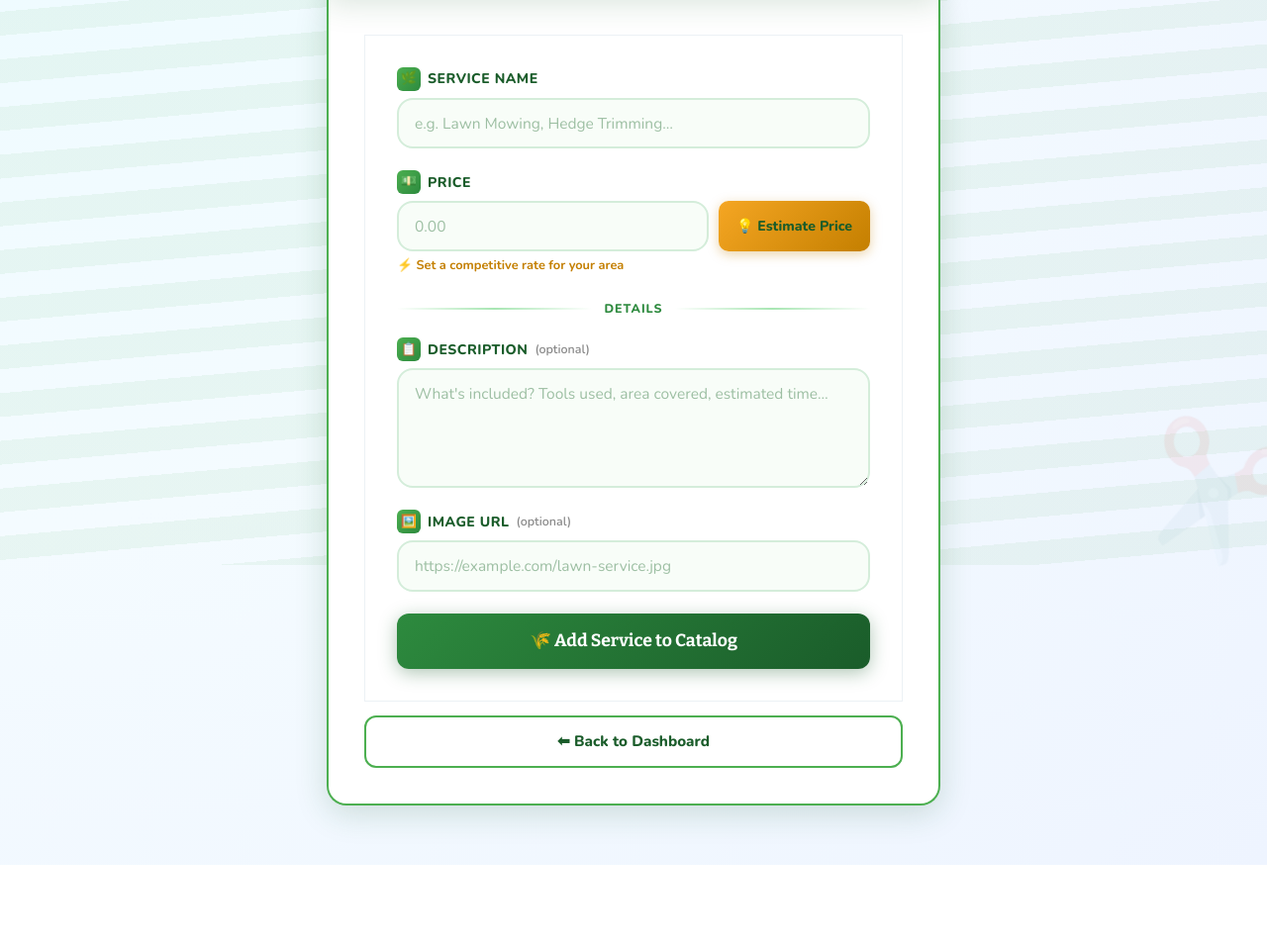
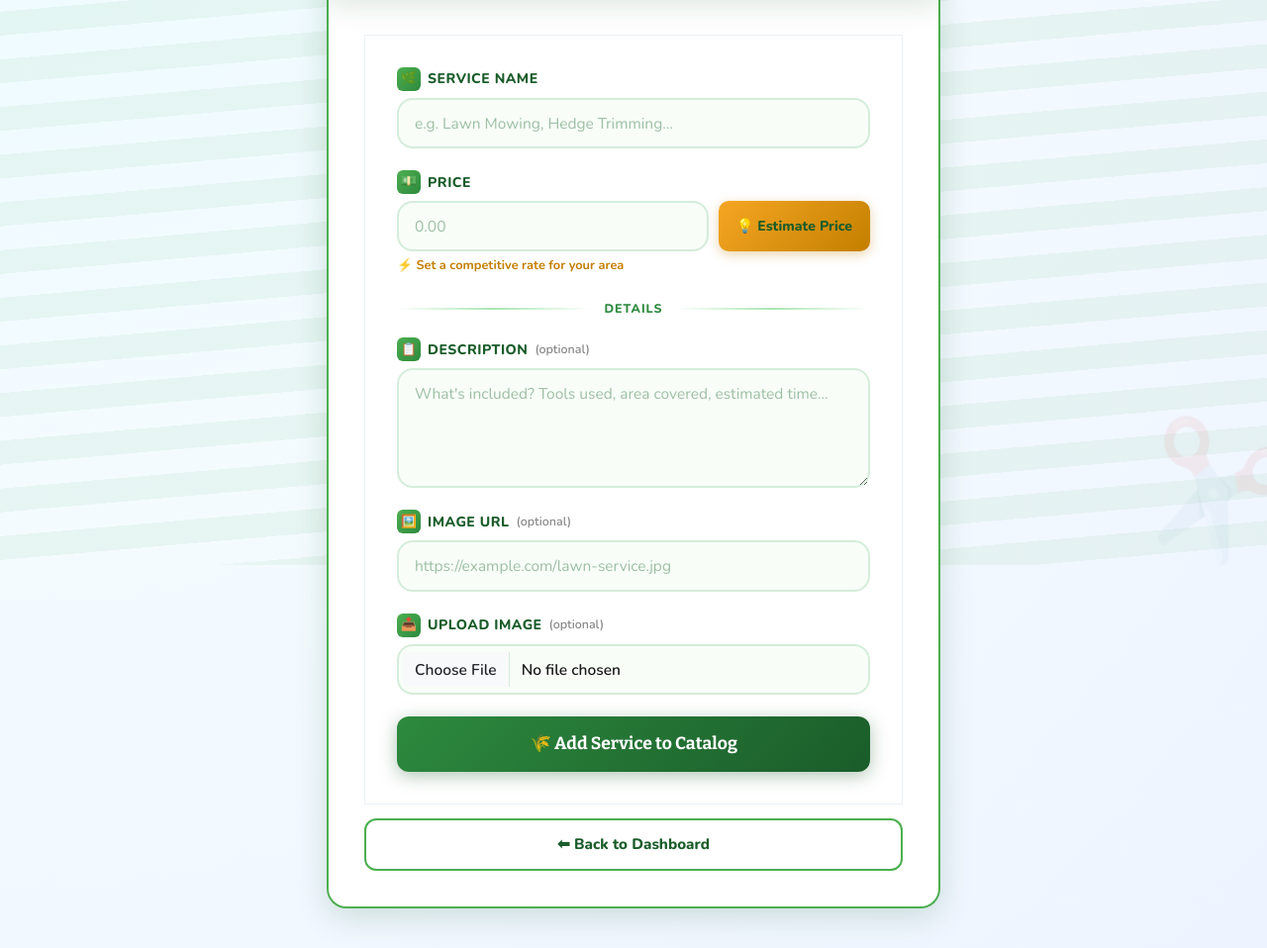
Before and after one commit to Mr-A-Hacker/Yard-services, a Flask app: page /admin/add_service in a window 1280 px wide. Shown: the part 229-1187 px from the top of the page at 99% size. Before the commit the page ends 1103 px from the top, so only its background shows below. Run offline with Flask 3, Linux system fonts and the light colour scheme; a user stored in the database is signed in; data comes from the database, SQL or seed files in the repository; data that the repository does not hold is empty; some libraries are stand-ins or nearby versions.

Commit message:
Persist admin uploads and service images in Blackblaze B2

```diff
--- a/app.py
+++ b/app.py
@@ -4,6 +4,7 @@ import random
 import datetime
 import calendar
 import sqlite3
+import tempfile
 from io import StringIO
 from functools import wraps
 
@@ -462,6 +463,31 @@ def upload_file_to_b2(local_path, b2_path):
     return f"https://{endpoint}/file/{bucket_name}/{b2_path}"
 
 
+def save_upload_to_b2(upload_file, b2_folder):
+    if not upload_file or not getattr(upload_file, "filename", None):
+        return None
+
+    if not _app_has_b2:
+        raise RuntimeError("Blackblaze B2 is not configured.")
+
+    filename = secure_filename(upload_file.filename)
+    if not filename:
+        raise ValueError("Invalid filename.")
+
+    ext = filename.rsplit(".", 1)[1].lower() if "." in filename else ""
+    with tempfile.NamedTemporaryFile(delete=False, suffix=f".{ext}" if ext else "") as tmp:
+        upload_file.save(tmp.name)
+        tmp_path = tmp.name
+
+    try:
+        b2_path = f"{b2_folder}/{filename}"
+        file_url = upload_file_to_b2(tmp_path, b2_path)
+        return file_url, ext
+    finally:
+        if os.path.exists(tmp_path):
+            os.remove(tmp_path)
+
+
 # ============================================================
 # BOOTSTRAP — download DB from B2, then init local schema
 # ============================================================
@@ -1306,10 +1332,23 @@ def admin_add_service():
     price = request.form.get("price", "").strip()
     description = request.form.get("description", "").strip()
     image_url = request.form.get("image_url", "").strip()
+    image_file = request.files.get("image_file")
 
     if not name or not price:
         flash("Service name and price are required.", "danger")
         return render_template("admin_add_service.html")
+
+    if image_file and image_file.filename:
+        if not allowed_file(image_file.filename):
+            flash("Invalid file type. Allowed: png, jpg, jpeg, gif, mp4, webm", "danger")
+            return render_template("admin_add_service.html")
+        try:
+            uploaded = save_upload_to_b2(image_file, "services")
+            if uploaded:
+                image_url, _ = uploaded
+        except Exception as exc:
+            flash(f"Unable to upload service image to Blackblaze B2: {exc}", "danger")
+            return render_template("admin_add_service.html")
 
     conn = get_db()
     cursor = conn.cursor()
@@ -1611,13 +1650,14 @@ def add_popup():
             flash("Invalid file type. Allowed: png, jpg, jpeg, gif, mp4, webm", "danger")
             return redirect(url_for("admin_dashboard"))
 
-        filename = secure_filename(file.filename)
-        os.makedirs("static/uploads", exist_ok=True)
-        upload_path = os.path.join("static/uploads", filename)
-        file.save(upload_path)
-        media_url = f"/static/uploads/{filename}"
-        ext = filename.rsplit(".", 1)[1].lower()
-        media_type = "video" if ext in {"mp4", "webm"} else "image"
+        try:
+            uploaded = save_upload_to_b2(file, "popups")
+            if uploaded:
+                media_url, ext = uploaded
+                media_type = "video" if ext in {"mp4", "webm"} else "image"
+        except Exception as exc:
+            flash(f"Unable to upload popup media to Blackblaze B2: {exc}", "danger")
+            return redirect(url_for("admin_dashboard"))
 
     conn = get_db()
     cursor = conn.cursor()
@@ -1686,14 +1726,14 @@ def upload_background():
         flash("Invalid file type. Allowed: png, jpg, jpeg, gif", "danger")
         return redirect(url_for("admin_dashboard"))
 
-    filename = secure_filename(file.filename)
-    os.makedirs("temp_uploads", exist_ok=True)
-    local_path = os.path.join("temp_uploads", filename)
-    file.save(local_path)
-
-    b2_path = f"backgrounds/{filename}"
-    file_url = upload_file_to_b2(local_path, b2_path)
-    os.remove(local_path)
+    try:
+        upload_result = save_upload_to_b2(file, "backgrounds")
+        if not upload_result:
+            raise RuntimeError("Background upload did not produce a file URL.")
+        file_url, _ = upload_result
+    except Exception as exc:
+        flash(f"Unable to upload background to Blackblaze B2: {exc}", "danger")
+        return redirect(url_for("admin_dashboard"))
 
     conn = get_db()
     cursor = conn.cursor()
--- a/templates/admin_add_service.html
+++ b/templates/admin_add_service.html
@@ -369,7 +369,7 @@
       {% endif %}
     {% endwith %}
 
-    <form method="POST" action="{{ url_for('admin_add_service') }}">
+    <form method="POST" action="{{ url_for('admin_add_service') }}" enctype="multipart/form-data">
 
       <div class="field-group">
         <label><span class="icon">🌿</span> Service Name</label>
@@ -400,6 +400,11 @@
         <label><span class="icon">🖼️</span> Image URL <span class="optional">(optional)</span></label>
         <input type="url" name="image_url" class="form-control"
                placeholder="https://example.com/lawn-service.jpg">
+      </div>
+
+      <div class="field-group">
+        <label><span class="icon">📤</span> Upload Image <span class="optional">(optional)</span></label>
+        <input type="file" name="image_file" class="form-control">
       </div>
 
       <button type="submit" class="btn-submit">🌾 Add Service to Catalog</button>
```
Also changed, not shown: tests/test_service_image_upload.py (added, +34 -0 lines).
